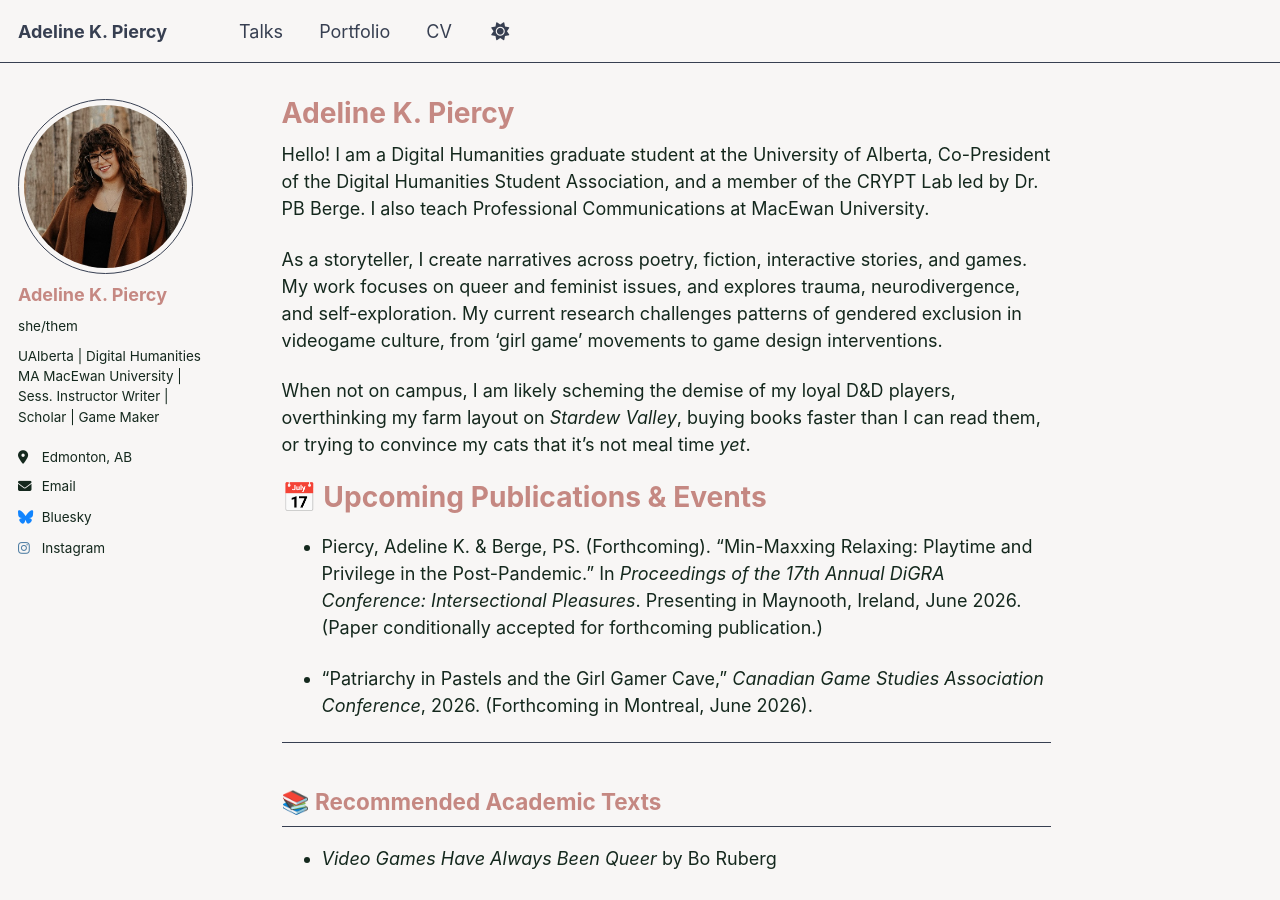
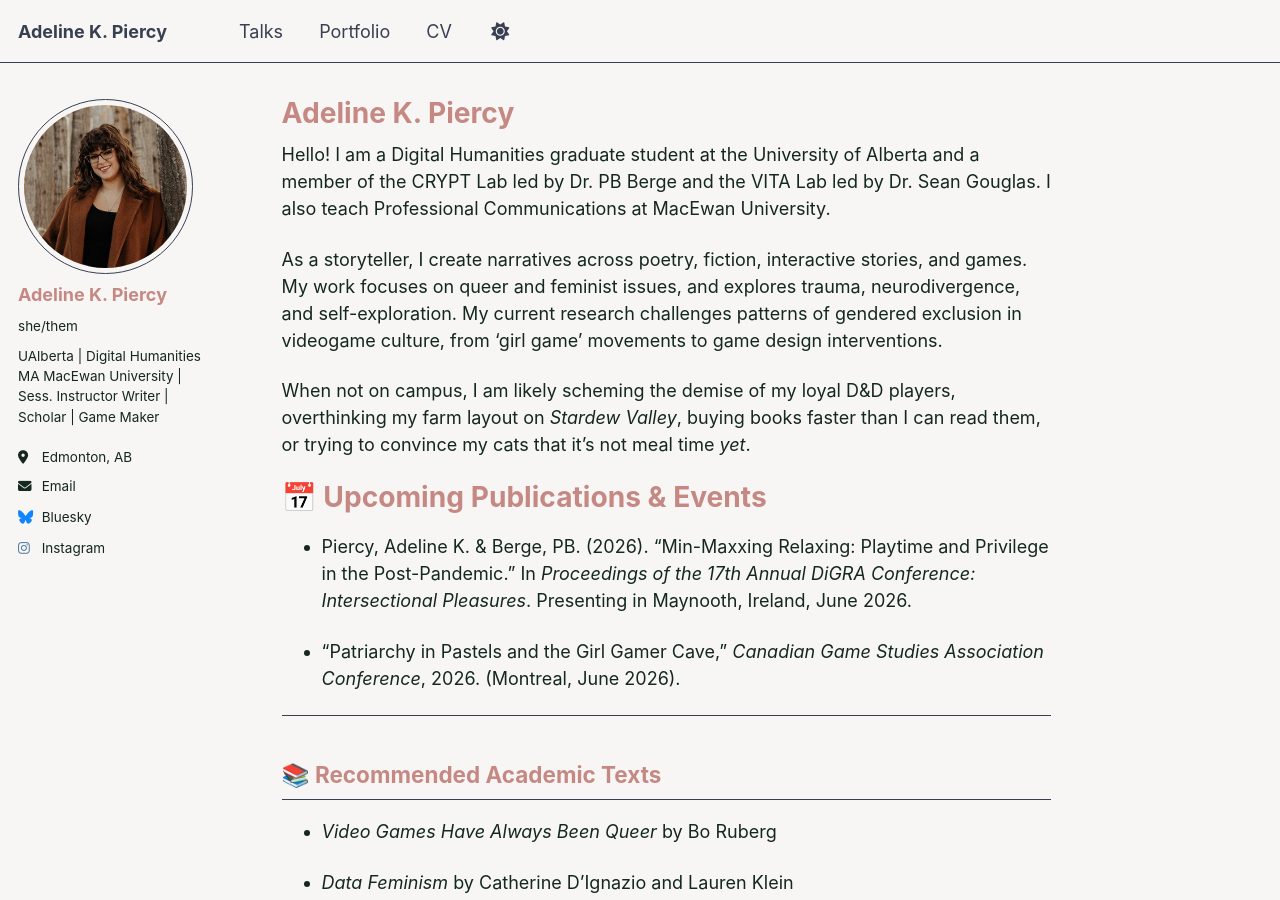
Before and after one commit to akpiercy/me, a Jekyll site: the page built from _pages/about.md, in a window 1280 px wide and 900 px high. Built offline with Jekyll 4.4.1, drawn with Linux system fonts in a browser that asks for light colours.

Commit message:
Revise about page content and publication information
Updated personal and publication details in the about page.

```diff
--- a/_pages/about.md
+++ b/_pages/about.md
@@ -8,7 +8,7 @@ redirect_from:
 ---
 
 
-Hello! I am a Digital Humanities graduate student at the University of Alberta, Co-President of the Digital Humanities Student Association, and a member of the CRYPT Lab led by Dr. PB Berge. I also teach Professional Communications at MacEwan University.
+Hello! I am a Digital Humanities graduate student at the University of Alberta and a member of the CRYPT Lab led by Dr. PB Berge and the VITA Lab led by Dr. Sean Gouglas. I also teach Professional Communications at MacEwan University.
 
 As a storyteller, I create narratives across poetry, fiction, interactive stories, and games. My work focuses on queer and feminist issues, and explores trauma, neurodivergence, and self-exploration. My current research challenges patterns of gendered exclusion in videogame culture, from 'girl game' movements to game design interventions.
 
@@ -17,9 +17,9 @@ When not on campus, I am likely scheming the demise of my loyal D&D players, ove
 
 📅 Upcoming Publications & Events
 =========
-* Piercy, Adeline K. & Berge, PS. (Forthcoming). “Min-Maxxing Relaxing: Playtime and Privilege in the Post-Pandemic.” In *Proceedings of the 17th Annual DiGRA Conference: Intersectional Pleasures*. Presenting in Maynooth, Ireland, June 2026. (Paper conditionally accepted for forthcoming publication.)
+* Piercy, Adeline K. & Berge, PB. (2026). “Min-Maxxing Relaxing: Playtime and Privilege in the Post-Pandemic.” In *Proceedings of the 17th Annual DiGRA Conference: Intersectional Pleasures*. Presenting in Maynooth, Ireland, June 2026.
 
-* “Patriarchy in Pastels and the Girl Gamer Cave,” *Canadian Game Studies Association Conference*, 2026. (Forthcoming in Montreal, June 2026).
+* “Patriarchy in Pastels and the Girl Gamer Cave,” *Canadian Game Studies Association Conference*, 2026. (Montreal, June 2026).
 
 -------
 
```
